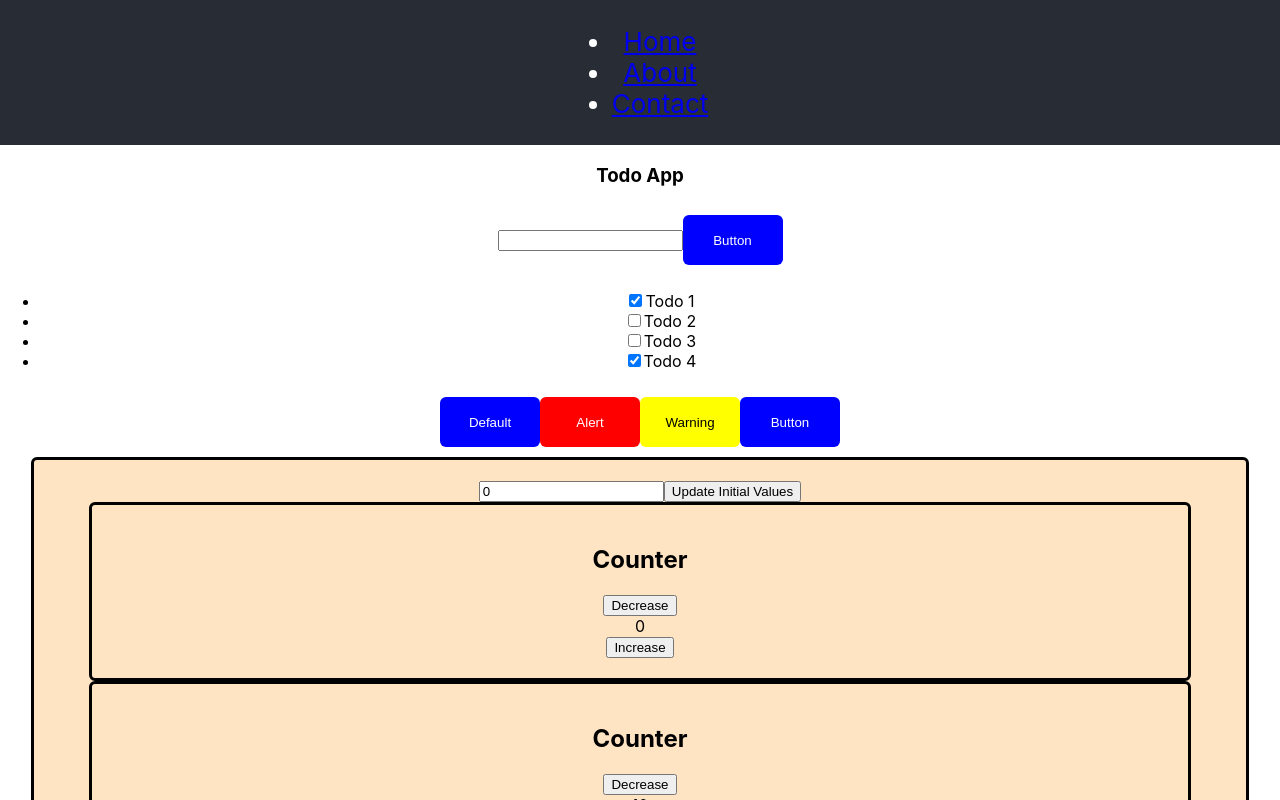
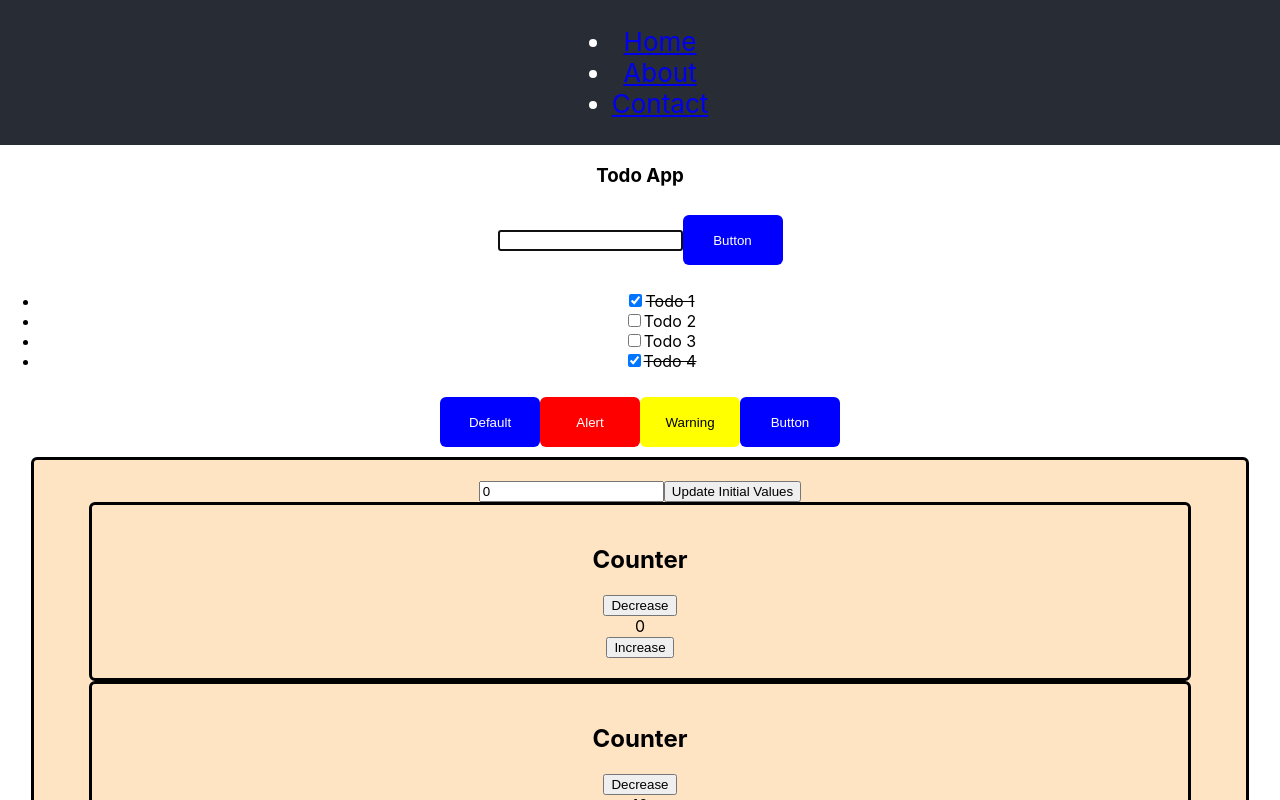
Before and after one commit to LindaGiorgadze/react_app_2023, a React (Create React App) app: page / in a window 1280 px wide. Shown: the top 800 px of the page. Built offline with nearby package versions, Linux system fonts and the light colour scheme.

Commit message:
Added useRef for Input Focus _ ლექცია 5

```diff
--- a/src/App.css
+++ b/src/App.css
@@ -40,3 +40,7 @@
   border: 3px solid black;
   border-radius: 6px;
 }
+
+.checkedItem {
+  text-decoration: line-through;
+}
--- a/src/components/ToDo.js
+++ b/src/components/ToDo.js
@@ -1,17 +1,24 @@
-import { useState } from "react";
+import { useEffect } from "react";
+import { useRef, useState } from "react";
 import Button from "./Button";
 import ToDoItem from "./ToDoItem";
 
+const _toDoItems = [
+  { id: 1, text: "Todo 1", checked: true },
+  { id: 2, text: "Todo 2", checked: false },
+  { id: 3, text: "Todo 3", checked: false },
+  { id: 4, text: "Todo 4", checked: true }
+];
+
 const ToDo = () => {
-  const _toDoItems = [
-    { id: 1, text: "Todo 1", checked: true },
-    { id: 2, text: "Todo 2", checked: false },
-    { id: 3, text: "Todo 3", checked: false },
-    { id: 4, text: "Todo 4", checked: true }
-  ];
+  const textInput = useRef(null);
 
   const [inputValue, setInputValue] = useState("");
   const [toDoItems, setToDoItems] = useState(_toDoItems);
+
+  useEffect(() => {
+    textInput?.current?.focus();
+  }, []);
 
   function handleSubmit(e) {
     e.preventDefault();
@@ -40,6 +47,7 @@ const ToDo = () => {
         }
       >
         <input
+          ref={textInput}
           type="text"
           value={inputValue}
           onChange={(e) => setInputValue(e.target.value)}
--- a/src/components/ToDoItem.js
+++ b/src/components/ToDoItem.js
@@ -1,10 +1,7 @@
-const ToDoItem = ({text, ...props}) => {
+const ToDoItem = ({ text, ...props }) => {
   return (
-    <li>
-      <input
-        type="checkbox"
-        {...props}
-      />
+    <li className={props.checked ? "checkedItem" : ""}>
+      <input type="checkbox" {...props} />
       <span>{text}</span>
     </li>
   );
```
